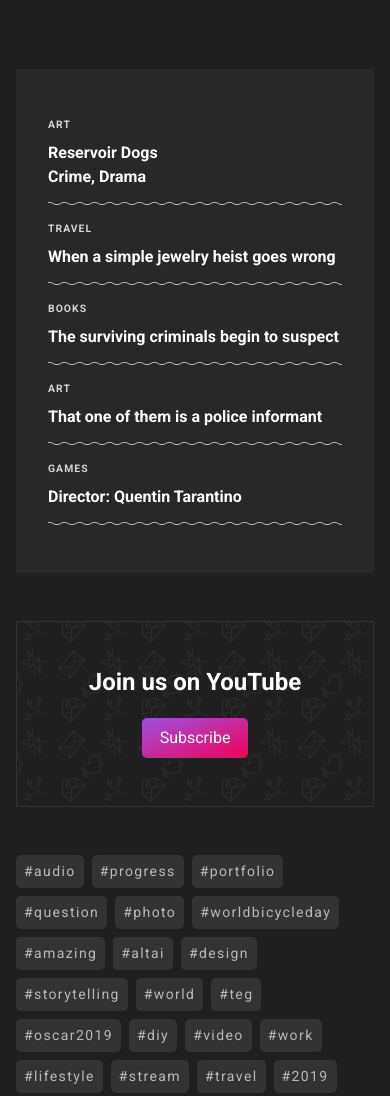
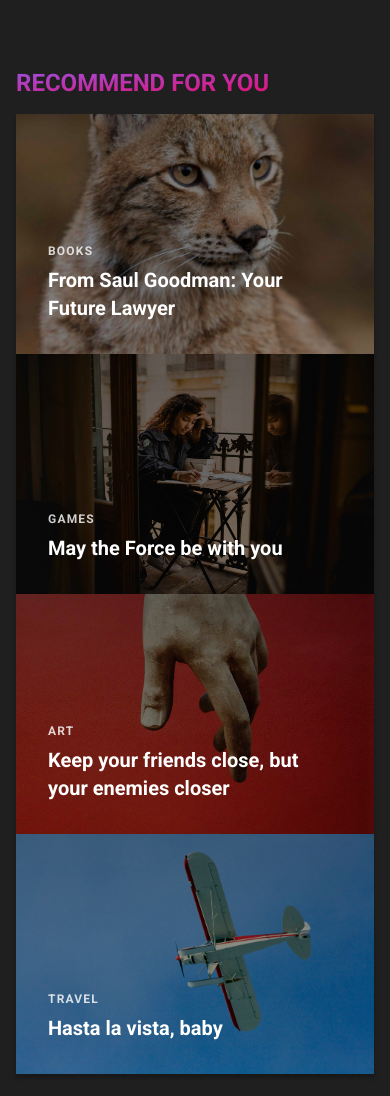
Before and after one commit to lerrra/altai, a plain HTML site: page inner-pages/post/standart-post.html in a window 390 px wide. Shown: the part 4518-5614 px from the top of the page. Drawn offline with Linux system fonts and the light colour scheme.

Commit message:
standart post: add recommendation block and styles for it

```diff
--- /dev/null
+++ b/css/layout/inner-pages/standart-post/recommend.css
@@ -0,0 +1,110 @@
+.recommend__headline__head {
+    font-size: 2rem;
+    text-transform: uppercase;
+    font-weight: bold;
+    line-height: 1.2;
+
+    background: linear-gradient(to top left,#f50057,#9B51E0);
+    -webkit-background-clip: text;
+    color: transparent;
+
+    margin-bottom: 1rem;
+}
+
+.recommend__cards__line {
+    display: flex;
+    flex-flow: row nowrap;
+    justify-content: space-between;
+
+    margin-bottom: 1.5rem;
+    }
+
+        .recommend__cards__line__item-one,
+        .recommend__cards__line__item-two,
+        .recommend__cards__line__item-three,
+        .recommend__cards__line__item-four {
+            width: 49%;
+            height: 15rem;
+            display: flex;
+        }
+
+        .recommend__cards__line__item-one {
+            background: linear-gradient(180deg, rgba(0, 0, 0, 0.5) 0%, rgba(0, 0, 0, 0.4) 100%), url(../../../../images/covers/_5_cat.jpg) center center no-repeat;
+            background-size: cover;
+            box-shadow: 0 4px 4px rgba(0, 0, 0, 0.25);
+        }
+        .recommend__cards__line__item-two {
+            background: linear-gradient(180deg, rgba(0, 0, 0, 0.5) 0%, rgba(0, 0, 0, 0.4) 100%), url(../../../../images/covers/_2_books.jpg) center center no-repeat;
+            background-size: cover;
+            box-shadow: 0 4px 4px rgba(0, 0, 0, 0.25);
+        }
+        .recommend__cards__line__item-three {
+            background: linear-gradient(180deg, rgba(0, 0, 0, 0.5) 0%, rgba(0, 0, 0, 0.4) 100%), url(../../../../images/covers/_3_hand.jpg) center bottom no-repeat;
+            background-size: cover;
+            box-shadow: 0 4px 4px rgba(0, 0, 0, 0.25);
+        }
+        .recommend__cards__line__item-four {
+            background: linear-gradient(180deg, rgba(0, 0, 0, 0.5) 0%, rgba(0, 0, 0, 0.4) 100%), url(../../../../images/covers/_4_plane.jpg) center center no-repeat;
+            background-size: cover;
+            box-shadow: 0 4px 4px rgba(0, 0, 0, 0.25);
+        }
+
+
+    .recommend__cards__line__text {
+        padding: 2rem;
+        align-self: flex-end;
+    }
+        .recommend__cards__line__item__topic {
+            font-size: 0.75rem;
+            font-weight: bold;
+            line-height: 14px;
+            letter-spacing: 0.1em;
+
+            text-transform: uppercase;
+
+            color: rgba(255, 255, 255, 0.8);
+            margin-bottom: 0.5rem;
+        }
+        .recommend__cards__line__item__headline {
+            font-weight: bold;
+            font-size: 1.5rem;
+            line-height: 1.75rem;
+        }
+
+@media screen and (max-width: 1210px) {
+    .recommend {
+        padding: 0 1rem;
+    }
+}
+@media screen and (max-width: 1100px) {
+    .recommend__cards__line__item-one,
+    .recommend__cards__line__item-two,
+    .recommend__cards__line__item-three,
+    .recommend__cards__line__item-four {
+        height: 13rem;
+    }
+
+    .recommend__headline__head {
+        font-size: 1.5rem;
+    }
+}
+@media screen and (max-width: 767px) {
+    .recommend__cards__line__item__headline {
+        font-size: 1.25rem;
+    }
+
+}
+@media screen and (max-width: 640px) {
+    .recommend__cards__line {
+        flex-flow: column;
+        margin-bottom: 0;
+    }
+
+    .recommend__cards__line__item-one,
+    .recommend__cards__line__item-two,
+    .recommend__cards__line__item-three,
+    .recommend__cards__line__item-four {
+        width: 100%;
+        height: 15rem;
+    }
+}
--- a/inner-pages/post/standart-post.html
+++ b/inner-pages/post/standart-post.html
@@ -16,6 +16,7 @@
     <link rel="stylesheet" href="../../css/layout/inner-pages/standart-post/quote.css" type="text/css" media="all">
     <link rel="stylesheet" href="../../css/layout/inner-pages/standart-post/lists.css" type="text/css" media="all">
     <link rel="stylesheet" href="../../css/layout/inner-pages/standart-post/post-sharing.css" type="text/css" media="all">
+    <link rel="stylesheet" href="../../css/layout/inner-pages/standart-post/recommend.css" type="text/css" media="all">
 
     <link rel="stylesheet" href="../../css/config/hamburgers.css" type="text/css" media="all">
 
@@ -277,6 +278,47 @@
                 <a class="post-tag__item" href="">#2019</a>
             </div>
 
+            <div class="recommend block">
+                <div class="recommend__headline">
+                    <h2 class="recommend__headline__head">Recommend for you</h2>
+                </div>
+
+                <div class="recommend__cards">
+                    <div class="recommend__cards__line">
+
+                        <div class="recommend__cards__line__item-one">
+                            <div class="recommend__cards__line__text">
+                                <p class="recommend__cards__line__item__topic">Books</p>
+                                <h3 class="recommend__cards__line__item__headline">From Saul Goodman: Your Future Lawyer</h3>
+                            </div>
+                        </div>
+
+                        <div class="recommend__cards__line__item-two">
+                            <div class="recommend__cards__line__text">
+                                <p class="recommend__cards__line__item__topic">Games</p>
+                                <h3 class="recommend__cards__line__item__headline">May the Force be with you</h3>
+                            </div>
+                        </div>
+                    </div>
+
+                    <div class="recommend__cards__line">
+                        <div class="recommend__cards__line__item-three">
+                            <div class="recommend__cards__line__text">
+                                <p class="recommend__cards__line__item__topic">Art</p>
+                                <h3 class="recommend__cards__line__item__headline">Keep your friends close, but your enemies closer</h3>
+                            </div>
+                        </div>
+
+                        <div class="recommend__cards__line__item-four">
+                            <div class="recommend__cards__line__text">
+                                <p class="recommend__cards__line__item__topic">Travel</p>
+                                <h3 class="recommend__cards__line__item__headline">Hasta la vista, baby</h3>
+                            </div>
+                        </div>
+                    </div>
+                </div>
+            </div>
+
         </div>
 
 
```
